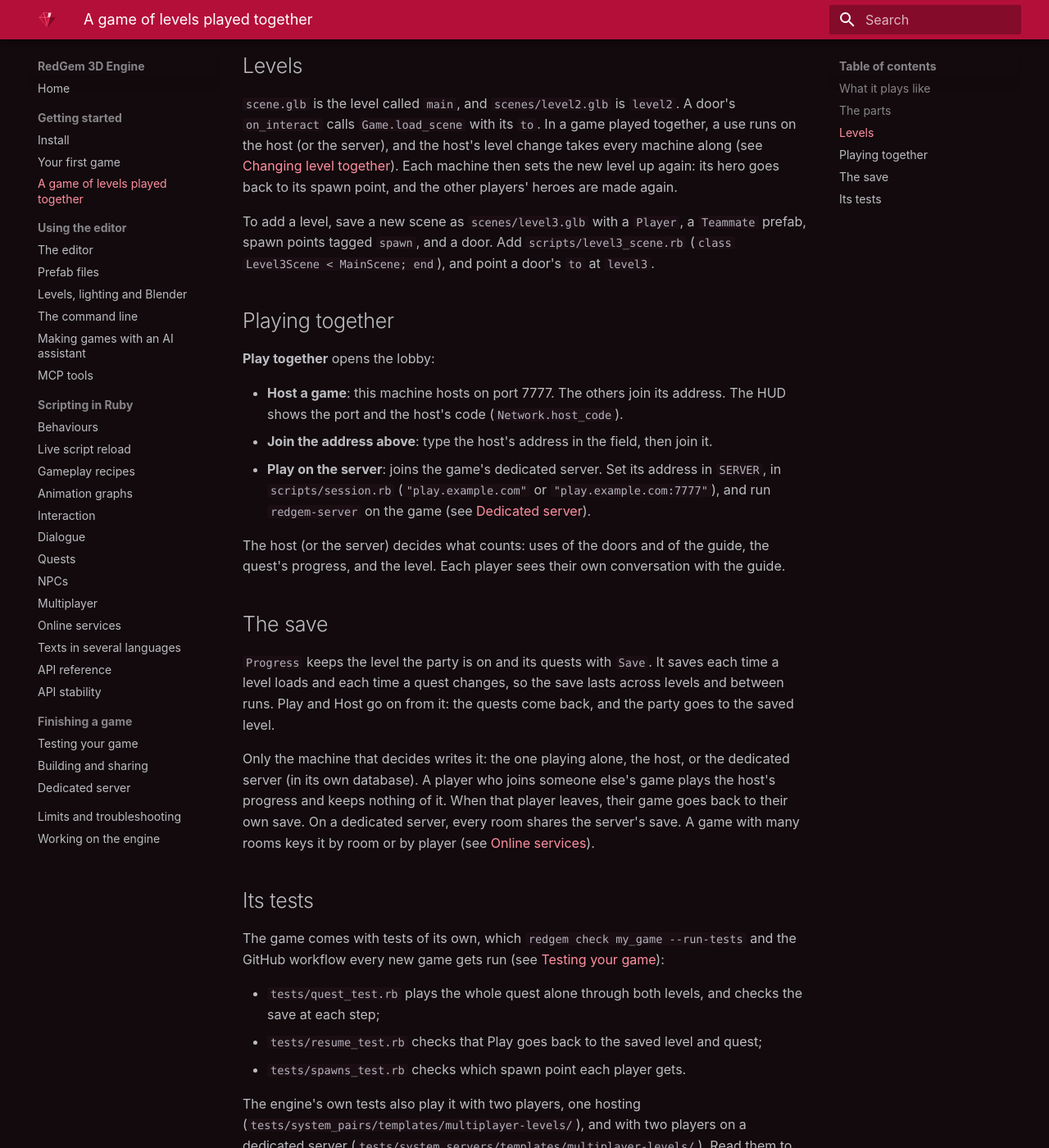
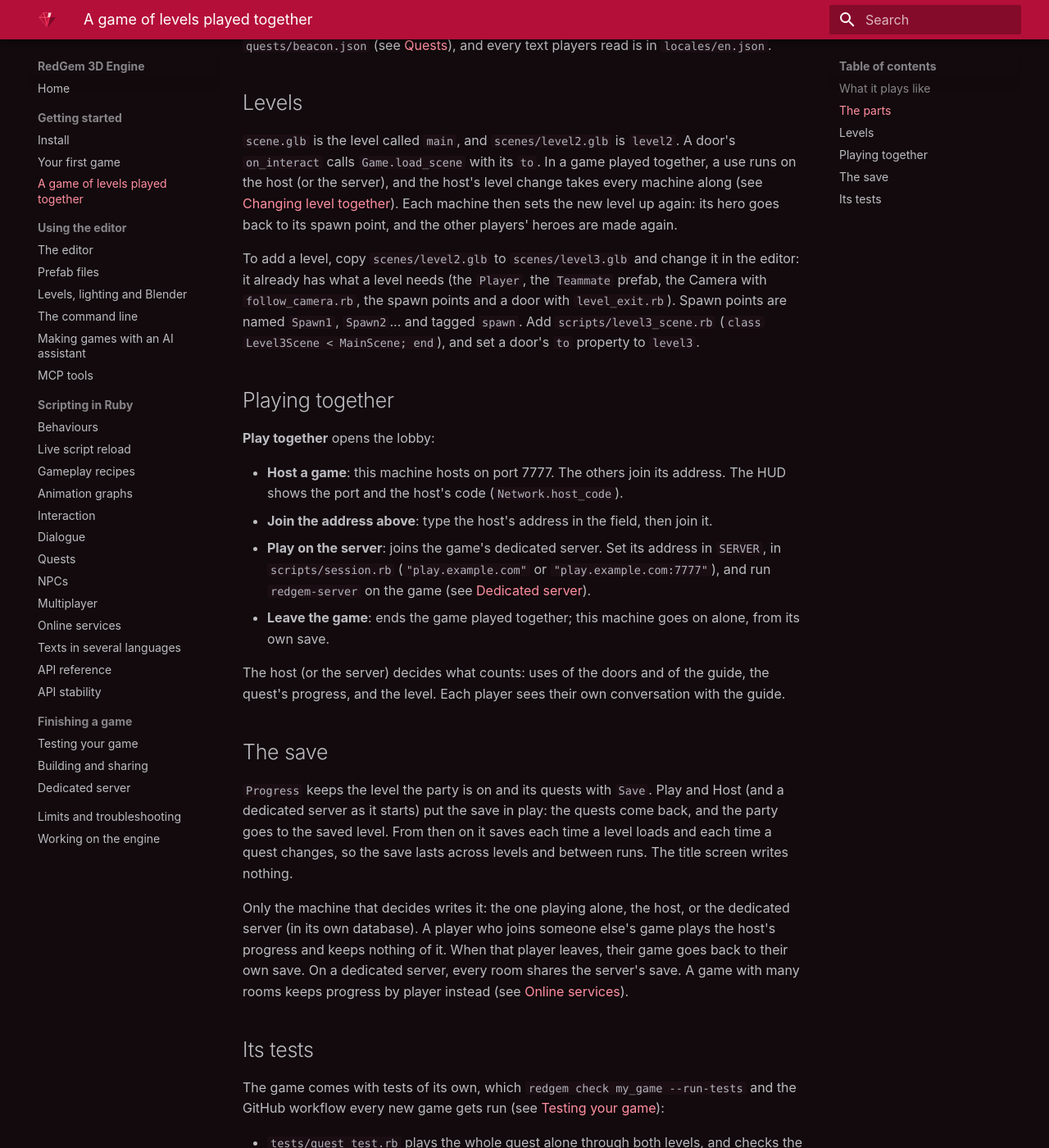
Before and after one commit to carlosdanielpohlod/redgem, an MkDocs documentation site: the page built from docs/multiplayer-levels.md, in a window 1280 px wide and 1400 px high, scrolled down 1402 px. Shown: the whole window at 82% size. Built offline with MkDocs 1.6.1 and Material for MkDocs 9.7.7, drawn with Linux system fonts in a browser that asks for light colours; some of the changed text lies outside the part shown.

Commit message:
Say how to add a level and leave a game, and when the save is written

```diff
--- a/docs/multiplayer-levels.md
+++ b/docs/multiplayer-levels.md
@@ -41,6 +41,7 @@ does. `main_scene.rb` sets every level up and lists them.
 | `progress.rb` | The save: the level the party is on and its quests |
 | `guide.rb` | Someone to talk to (the engine's `Talkable`, with `dialogues/guide.json`) |
 | `hud.rb` | The controls, who you play with, and the quest's objectives |
+| `follow_camera.rb` | The camera behind and above the hero (each level's Camera has it) |
 
 The conversation is `dialogues/guide.json` (see [Dialogue](scripting/dialogue.md)), the quest is
 `quests/beacon.json` (see [Quests](scripting/quests.md)), and every text players read is in
@@ -55,9 +56,11 @@ server), and the host's level change takes every machine along (see
 sets the new level up again: its hero goes back to its spawn point, and the other players' heroes
 are made again.
 
-To add a level, save a new scene as `scenes/level3.glb` with a `Player`, a `Teammate` prefab,
-spawn points tagged `spawn`, and a door. Add `scripts/level3_scene.rb`
-(`class Level3Scene < MainScene; end`), and point a door's `to` at `level3`.
+To add a level, copy `scenes/level2.glb` to `scenes/level3.glb` and change it in the editor: it
+already has what a level needs (the `Player`, the `Teammate` prefab, the Camera with
+`follow_camera.rb`, the spawn points and a door with `level_exit.rb`). Spawn points are named
+`Spawn1`, `Spawn2`... and tagged `spawn`. Add `scripts/level3_scene.rb`
+(`class Level3Scene < MainScene; end`), and set a door's `to` property to `level3`.
 
 ## Playing together
 
@@ -69,21 +72,24 @@ spawn points tagged `spawn`, and a door. Add `scripts/level3_scene.rb`
 - **Play on the server**: joins the game's dedicated server. Set its address in `SERVER`, in
   `scripts/session.rb` (`"play.example.com"` or `"play.example.com:7777"`), and run
   `redgem-server` on the game (see [Dedicated server](dedicated-server.md)).
+- **Leave the game**: ends the game played together; this machine goes on alone, from its own
+  save.
 
 The host (or the server) decides what counts: uses of the doors and of the guide, the quest's
 progress, and the level. Each player sees their own conversation with the guide.
 
 ## The save
 
-`Progress` keeps the level the party is on and its quests with `Save`. It saves each time a level
-loads and each time a quest changes, so the save lasts across levels and between runs. Play and
-Host go on from it: the quests come back, and the party goes to the saved level.
+`Progress` keeps the level the party is on and its quests with `Save`. Play and Host (and a
+dedicated server as it starts) put the save in play: the quests come back, and the party goes to
+the saved level. From then on it saves each time a level loads and each time a quest changes, so
+the save lasts across levels and between runs. The title screen writes nothing.
 
 Only the machine that decides writes it: the one playing alone, the host, or the dedicated server
 (in its own database). A player who joins someone else's game plays the host's progress and keeps
 nothing of it. When that player leaves, their game goes back to their own save. On a dedicated
-server, every room shares the server's save. A game with many rooms keys it by room or by player
-(see [Online services](scripting/online-services.md)).
+server, every room shares the server's save. A game with many rooms keeps progress by player
+instead (see [Online services](scripting/online-services.md)).
 
 ## Its tests
 
```
Also changed, not shown: docs/command-line.md (+3 -3 lines), docs/first-game.md (+3 -4 lines), docs/testing.md (+2 -1 lines).
